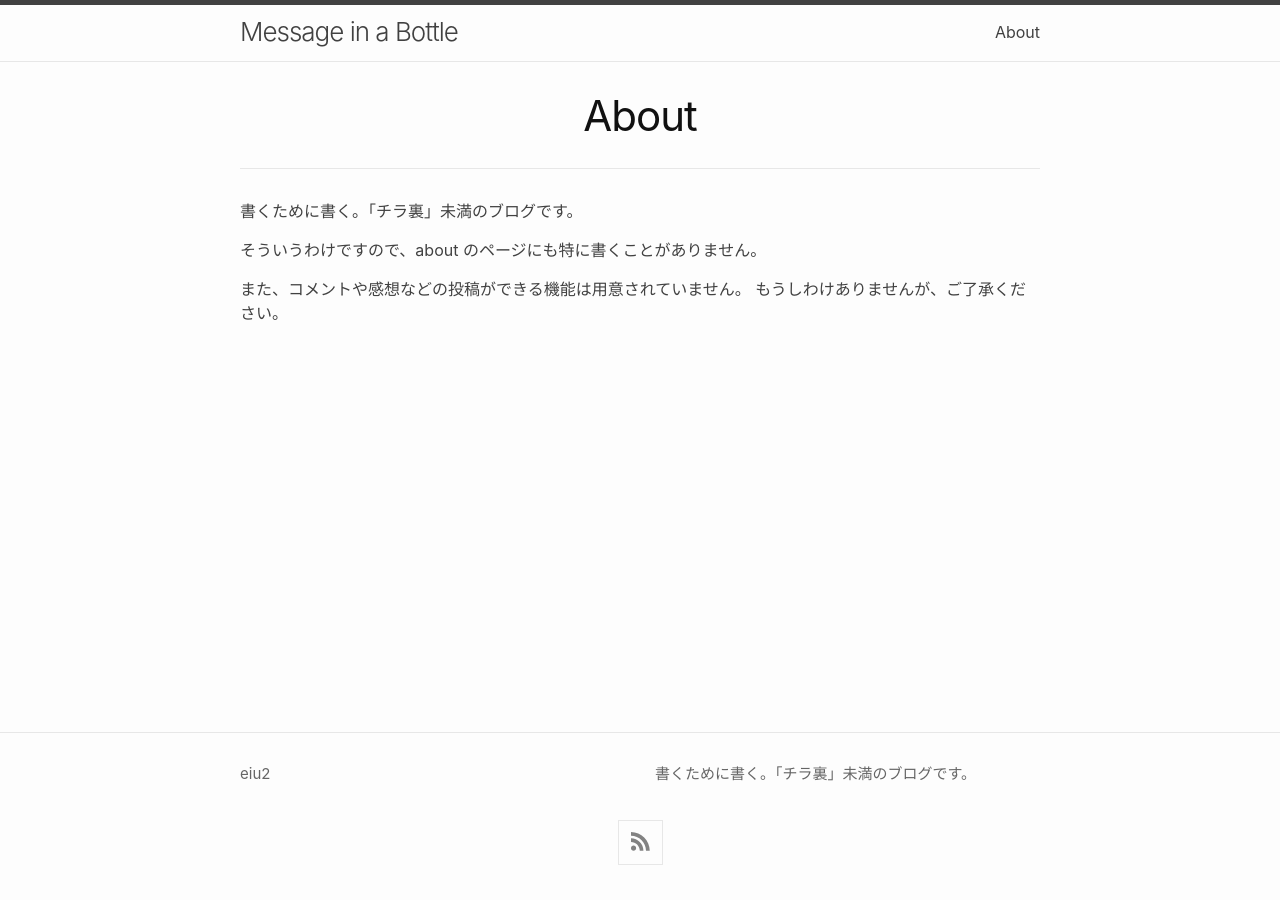
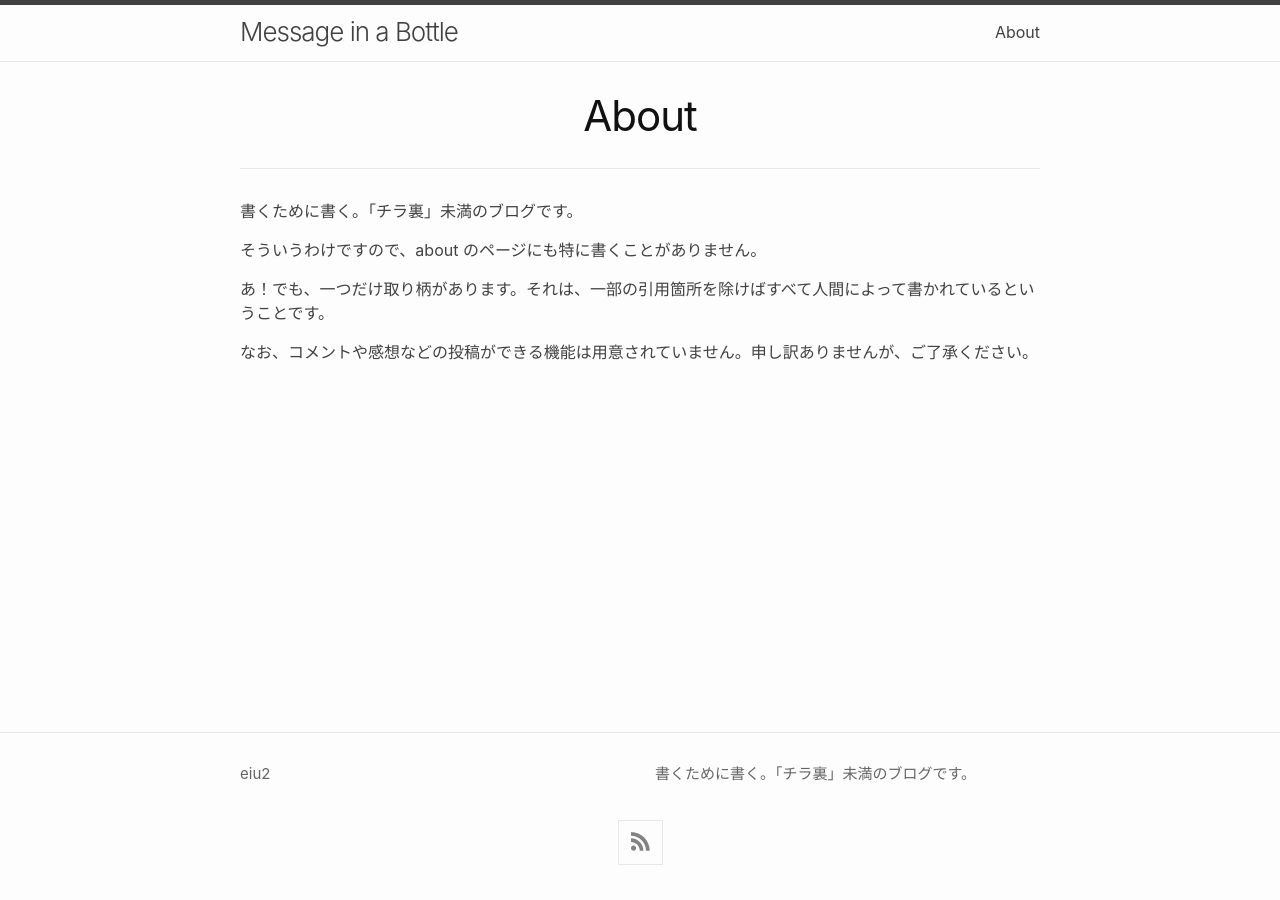
Before and after one commit to eiu2/eiu2.github.com, a Jekyll site: the page built from about.md, in a window 1280 px wide. Built offline with Jekyll 4.4.1, drawn with Linux system fonts in a browser that asks for light colours; nearby versions of some CDN libraries.

Commit message:
add some words to about.md

```diff
--- a/about.md
+++ b/about.md
@@ -8,5 +8,6 @@ permalink: /about/
 
 そういうわけですので、about のページにも特に書くことがありません。
 
-また、コメントや感想などの投稿ができる機能は用意されていません。
-もうしわけありませんが、ご了承ください。
+あ！でも、一つだけ取り柄があります。それは、一部の引用箇所を除けばすべて人間によって書かれているということです。
+
+なお、コメントや感想などの投稿ができる機能は用意されていません。申し訳ありませんが、ご了承ください。
```
